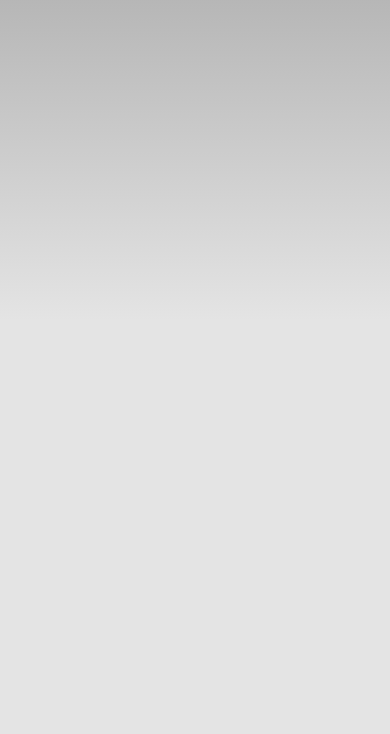
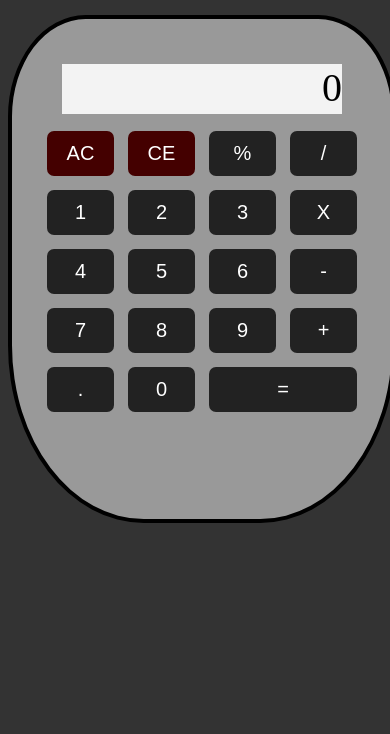
Before and after one commit to francescodist/JSCalc2, a plain HTML site: page www/index.html in a window 390 px wide. Shown: the part 110-844 px from the top of the page. Drawn offline with Linux system fonts and the light colour scheme; some packages are replaced by stand-ins of ours.

Commit message:
Update index.css

```diff
--- a/www/css/index.css
+++ b/www/css/index.css
@@ -16,100 +16,54 @@
  * specific language governing permissions and limitations
  * under the License.
  */
-* {
-    -webkit-tap-highlight-color: rgba(0,0,0,0); /* make transparent link selection, adjust last value opacity 0 to 1.0 */
-}
 
 body {
-    -webkit-touch-callout: none;                /* prevent callout to copy image, etc when tap to hold */
-    -webkit-text-size-adjust: none;             /* prevent webkit from resizing text to fit */
-    -webkit-user-select: none;                  /* prevent copy paste, to allow, change 'none' to 'text' */
-    background-color:#E4E4E4;
-    background-image:linear-gradient(top, #A7A7A7 0%, #E4E4E4 51%);
-    background-image:-webkit-linear-gradient(top, #A7A7A7 0%, #E4E4E4 51%);
-    background-image:-ms-linear-gradient(top, #A7A7A7 0%, #E4E4E4 51%);
-    background-image:-webkit-gradient(
-        linear,
-        left top,
-        left bottom,
-        color-stop(0, #A7A7A7),
-        color-stop(0.51, #E4E4E4)
-    );
-    background-attachment:fixed;
-    font-family:'HelveticaNeue-Light', 'HelveticaNeue', Helvetica, Arial, sans-serif;
-    font-size:12px;
-    height:100%;
-    margin:0px;
-    padding:0px;
-    text-transform:uppercase;
-    width:100%;
-}
-
-/* Portrait layout (default) */
-.app {
-    background:url(../img/logo.png) no-repeat center top; /* 170px x 200px */
-    position:absolute;             /* position in the center of the screen */
-    left:50%;
-    top:50%;
-    height:50px;                   /* text area height */
-    width:225px;                   /* text area width */
-    text-align:center;
-    padding:180px 0px 0px 0px;     /* image height is 200px (bottom 20px are overlapped with text) */
-    margin:-115px 0px 0px -112px;  /* offset vertical: half of image height and text area height */
-                                   /* offset horizontal: half of text area width */
-}
-
-/* Landscape layout (with min-width) */
-@media screen and (min-aspect-ratio: 1/1) and (min-width:400px) {
-    .app {
-        background-position:left center;
-        padding:75px 0px 75px 170px;  /* padding-top + padding-bottom + text area = image height */
-        margin:-90px 0px 0px -198px;  /* offset vertical: half of image height */
-                                      /* offset horizontal: half of image width and text area width */
-    }
+  text-align:center;
+  background-color: #333333;
 }
 
 h1 {
-    font-size:24px;
-    font-weight:normal;
-    margin:0px;
-    overflow:visible;
-    padding:0px;
-    text-align:center;
+  color: white;
 }
 
-.event {
-    border-radius:4px;
-    -webkit-border-radius:4px;
-    color:#FFFFFF;
-    font-size:12px;
-    margin:0px 30px;
-    padding:2px 0px;
+.calculator {
+  margin: 30px auto;
+  height: 500px;
+  width: 380px;
+  border-style: solid;
+  border-width: 4px;
+  border-color: black;
+  background-color: #999999;
+  border-radius: 20% 20% 35% 35%;
 }
 
-.event.listening {
-    background-color:#333333;
-    display:block;
+.screen {
+  background-color: #f3f3f3;
+  height: 50px;
+  width: 280px;
+  margin: 45px auto 10px auto;
+  text-align: right;
+  font-size: 40px;
+  overflow: hidden;
 }
 
-.event.received {
-    background-color:#4B946A;
-    display:none;
+.calc-btn {
+  width: 67px;
+  height: 45px;
+  margin: 7px 5px;
+  font-size: 20px;
+  background-color: #222222;
+  color: white;
+  outline: 0;
+  border: 0;
+  border-radius: 7px;
 }
 
-@keyframes fade {
-    from { opacity: 1.0; }
-    50% { opacity: 0.4; }
-    to { opacity: 1.0; }
+.del-btn {
+  background-color: #440000;
+
 }
 
-@-webkit-keyframes fade {
-    from { opacity: 1.0; }
-    50% { opacity: 0.4; }
-    to { opacity: 1.0; }
+#ans {
+  width: 148px;
 }
-
-.blink {
-    animation:fade 3000ms infinite;
-    -webkit-animation:fade 3000ms infinite;
-}
```
